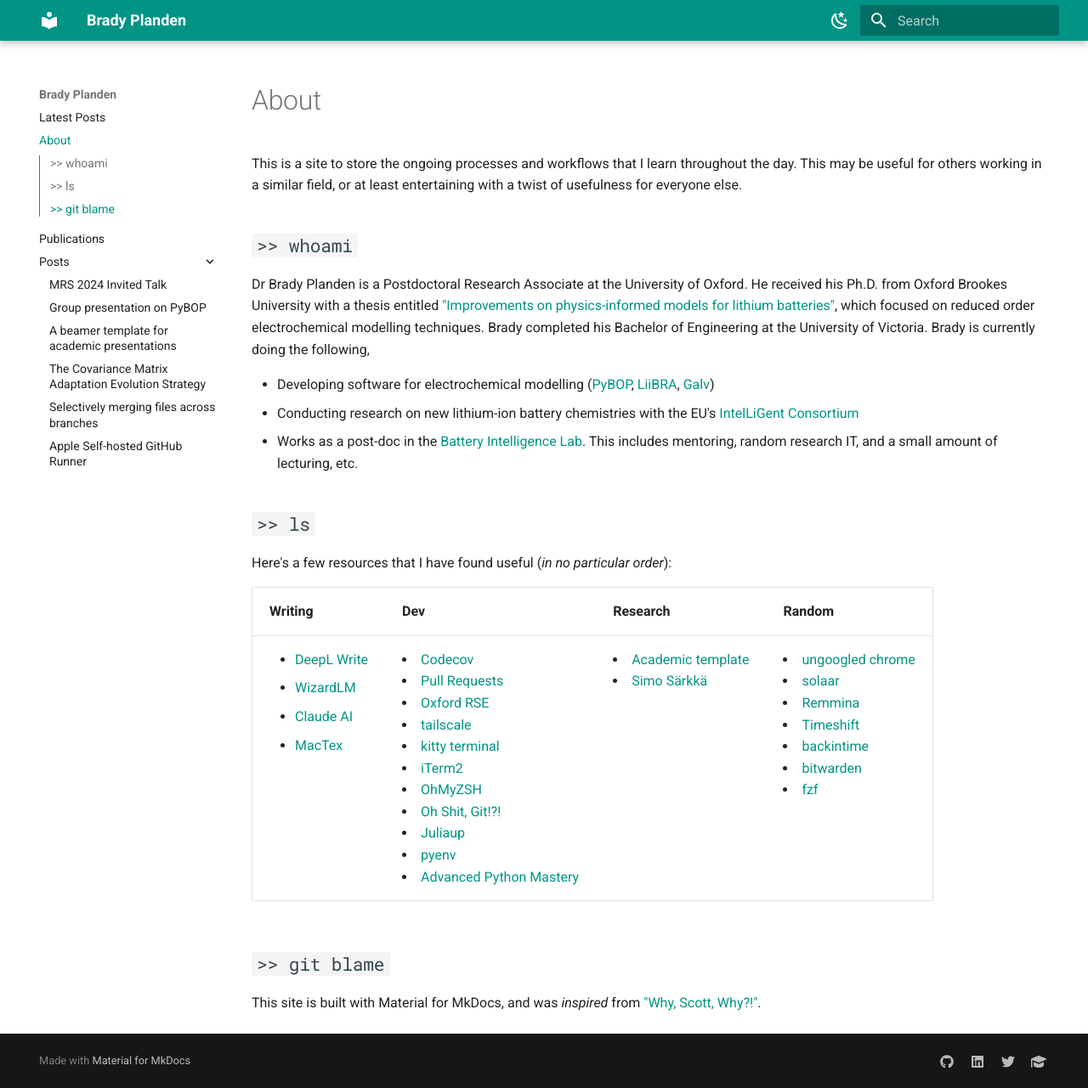
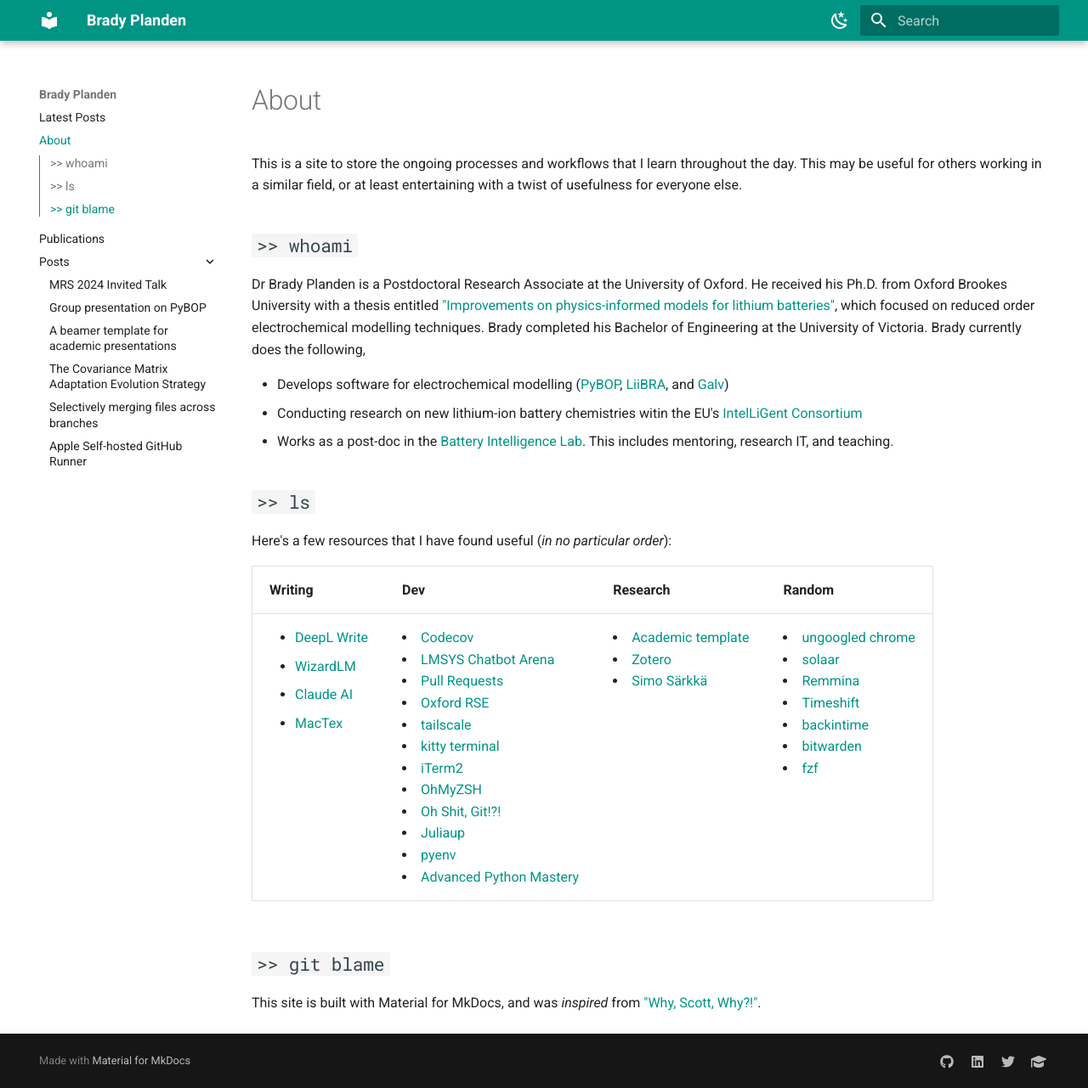
Before and after one commit to BradyPlanden/bradyplanden.github.io, an MkDocs documentation site: the page built from docs/about.md, in a window 1280 px wide and 1281 px high. Shown: the whole window at 85% size. Built offline with MkDocs 1.6.1 and Material for MkDocs 9.7.7, drawn with Linux system fonts in a browser that asks for light colours.

Commit message:
Updates publications, about

```diff
--- a/docs/about.md
+++ b/docs/about.md
@@ -6,11 +6,11 @@ hide:
 This is a site to store the ongoing processes and workflows that I learn throughout the day. This may be useful for others working in a similar field, or at least entertaining with a twist of usefulness for everyone else.
 
 ## `>> whoami`
-Dr Brady Planden is a Postdoctoral Research Associate at the University of Oxford. He received his Ph.D. from Oxford Brookes University with a thesis entitled ["Improvements on physics-informed models for lithium batteries"](https://scholar.google.com/citations?view_op=view_citation&hl=en&user=riURnXwAAAAJ&citation_for_view=riURnXwAAAAJ:9yKSN-GCB0IC){:target="_blank"}, which focused on reduced order electrochemical modelling techniques. Brady completed his Bachelor of Engineering at the University of Victoria. Brady is currently doing the following,
+Dr Brady Planden is a Postdoctoral Research Associate at the University of Oxford. He received his Ph.D. from Oxford Brookes University with a thesis entitled ["Improvements on physics-informed models for lithium batteries"](https://scholar.google.com/citations?view_op=view_citation&hl=en&user=riURnXwAAAAJ&citation_for_view=riURnXwAAAAJ:9yKSN-GCB0IC){:target="_blank"}, which focused on reduced order electrochemical modelling techniques. Brady completed his Bachelor of Engineering at the University of Victoria. Brady currently does the following,
 
-- Developing software for electrochemical modelling ([PyBOP](https://github.com/pybop-team/PyBOP){:target="_blank"}, [LiiBRA](https://github.com/BradyPlanden/LiiBRA.jl){:target="_blank"}, [Galv](https://github.com/Battery-Intelligence-Lab/galv))
-- Conducting research on new lithium-ion battery chemistries with the EU's [IntelLiGent Consortium](https://heuintelligent.eu/){:target="_blank"}
-- Works as a post-doc in the [Battery Intelligence Lab](https://howey.eng.ox.ac.uk/){:target="_blank"}. This includes mentoring, random research IT, and a small amount of lecturing, etc.
+- Develops software for electrochemical modelling ([PyBOP](https://github.com/pybop-team/PyBOP){:target="_blank"}, [LiiBRA](https://github.com/BradyPlanden/LiiBRA.jl){:target="_blank"}, and [Galv](https://github.com/Battery-Intelligence-Lab/galv))
+- Conducting research on new lithium-ion battery chemistries witin the EU's [IntelLiGent Consortium](https://heuintelligent.eu/){:target="_blank"}
+- Works as a post-doc in the [Battery Intelligence Lab](https://howey.eng.ox.ac.uk/){:target="_blank"}. This includes mentoring, research IT, and teaching.
 
 ## `>> ls`
 
@@ -34,6 +34,7 @@ Here's a few resources that I have found useful (*in no particular order*):
 </td>
 <td>
 <li> <a href="https://about.codecov.io/" target="_blank" >Codecov </a> </li>
+<li> <a href="https://chat.lmsys.org/" target="_blank" >LMSYS Chatbot Arena </a> </li>
 <li> <a href="https://github.com/scastiel/book-pr/blob/main/manuscript.md" target="_blank" >Pull Requests </a> </li>
 <li> <a href="https://train.oxrse.uk/" target="_blank" >Oxford RSE </a> </li>
 <li> <a href="https://github.com/tailscale" target="_blank" >tailscale </a> </li>
@@ -48,6 +49,7 @@ Here's a few resources that I have found useful (*in no particular order*):
 </td>
 <td>
 <li> <a href="https://github.com/eliahuhorwitz/Academic-project-page-template" target="_blank" >Academic template </a> </li>
+<li> <a href="https://www.zotero.org/" target="_blank" >Zotero </a> </li>
 <li> <a href="https://users.aalto.fi/~ssarkka/#books" target="_blank" >Simo Särkkä </a> </li>
 </td>
 <td>
```
Also changed, not shown: docs/publications.md (+5 -1 lines).
